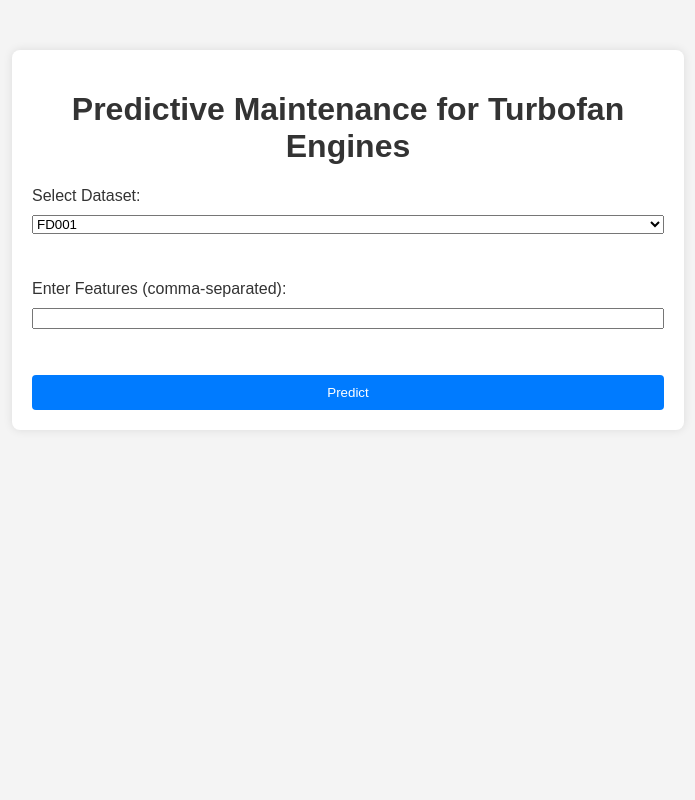
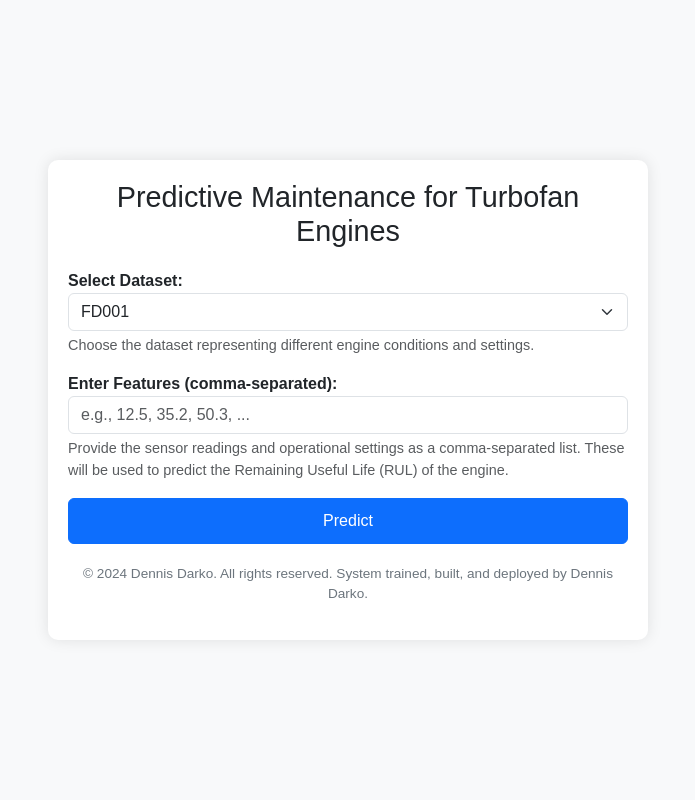
Before and after one commit to dendarko/turbofan-predictive-maintenance, a Flask app: page / in a window 1280 px wide. Shown: the whole page, without its empty margins (292-987 px from the left). Run offline with Flask 2, Linux system fonts and the light colour scheme; parts of the project's set-up code (start-up, migrations or seed data) failed here and were passed over.

Commit message:
Update index.html

```diff
--- a/templates/index.html
+++ b/templates/index.html
@@ -3,26 +3,75 @@
 <head>
     <meta charset="UTF-8">
     <meta name="viewport" content="width=device-width, initial-scale=1.0">
-    <title>Predictive Maintenance</title>
-    <link rel="stylesheet" href="{{ url_for('static', filename='css/styles.css') }}">
+    <title>Predictive Maintenance for Turbofan Engines</title>
+    <link href="https://cdn.jsdelivr.net/npm/bootstrap@5.3.0/dist/css/bootstrap.min.css" rel="stylesheet">
+    <style>
+        body {
+            background-color: #f8f9fa;
+            display: flex;
+            justify-content: center;
+            align-items: center;
+            height: 100vh;
+            margin: 0;
+            font-family: Arial, sans-serif;
+        }
+        .container {
+            background-color: white;
+            padding: 20px;
+            border-radius: 10px;
+            box-shadow: 0 0 15px rgba(0, 0, 0, 0.1);
+            max-width: 600px;
+            width: 100%;
+        }
+        h1 {
+            font-size: 1.8rem;
+            margin-bottom: 20px;
+            text-align: center;
+        }
+        label {
+            font-weight: bold;
+        }
+        .form-text {
+            margin-bottom: 15px;
+            font-size: 0.9rem;
+        }
+        footer {
+            text-align: center;
+            margin-top: 20px;
+            font-size: 0.85rem;
+            color: #6c757d;
+        }
+        .btn-primary {
+            width: 100%;
+            padding: 10px;
+            font-size: 1rem;
+        }
+    </style>
 </head>
 <body>
     <div class="container">
         <h1>Predictive Maintenance for Turbofan Engines</h1>
-        <form action="/" method="POST">
+        <form method="POST" action="/">
+            <div class="mb-3">
                 <label for="dataset">Select Dataset:</label>
-            <select name="dataset" id="dataset">
+                <select class="form-select" id="dataset" name="dataset" required>
                     <option value="FD001">FD001</option>
                     <option value="FD002">FD002</option>
                     <option value="FD003">FD003</option>
                     <option value="FD004">FD004</option>
                 </select>
-            <br><br>
-            <label for="feature">Enter Features (comma-separated):</label>
-            <input type="text" name="feature" required>
-            <br><br>
-            <button type="submit">Predict</button>
+                <div class="form-text">Choose the dataset representing different engine conditions and settings.</div>
+            </div>
+            <div class="mb-3">
+                <label for="features">Enter Features (comma-separated):</label>
+                <input type="text" class="form-control" id="features" name="feature" placeholder="e.g., 12.5, 35.2, 50.3, ..." required>
+                <div class="form-text">Provide the sensor readings and operational settings as a comma-separated list. These will be used to predict the Remaining Useful Life (RUL) of the engine.</div>
+            </div>
+            <button type="submit" class="btn btn-primary">Predict</button>
         </form>
+        <footer>
+            <p>© 2024 Dennis Darko. All rights reserved. System trained, built, and deployed by Dennis Darko.</p>
+        </footer>
     </div>
 </body>
 </html>
```
Lines whose indentation alone changed are shown as unchanged.
